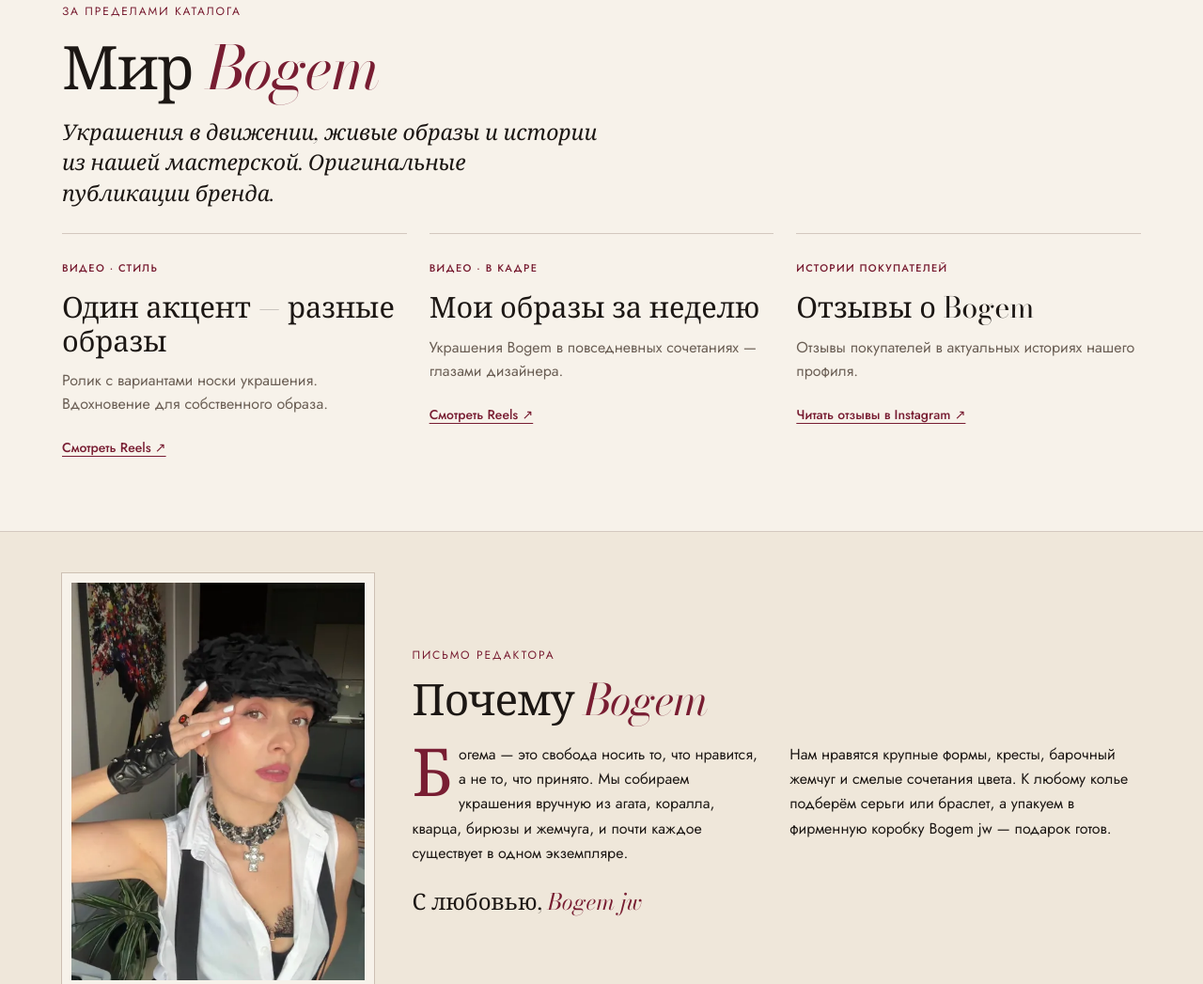
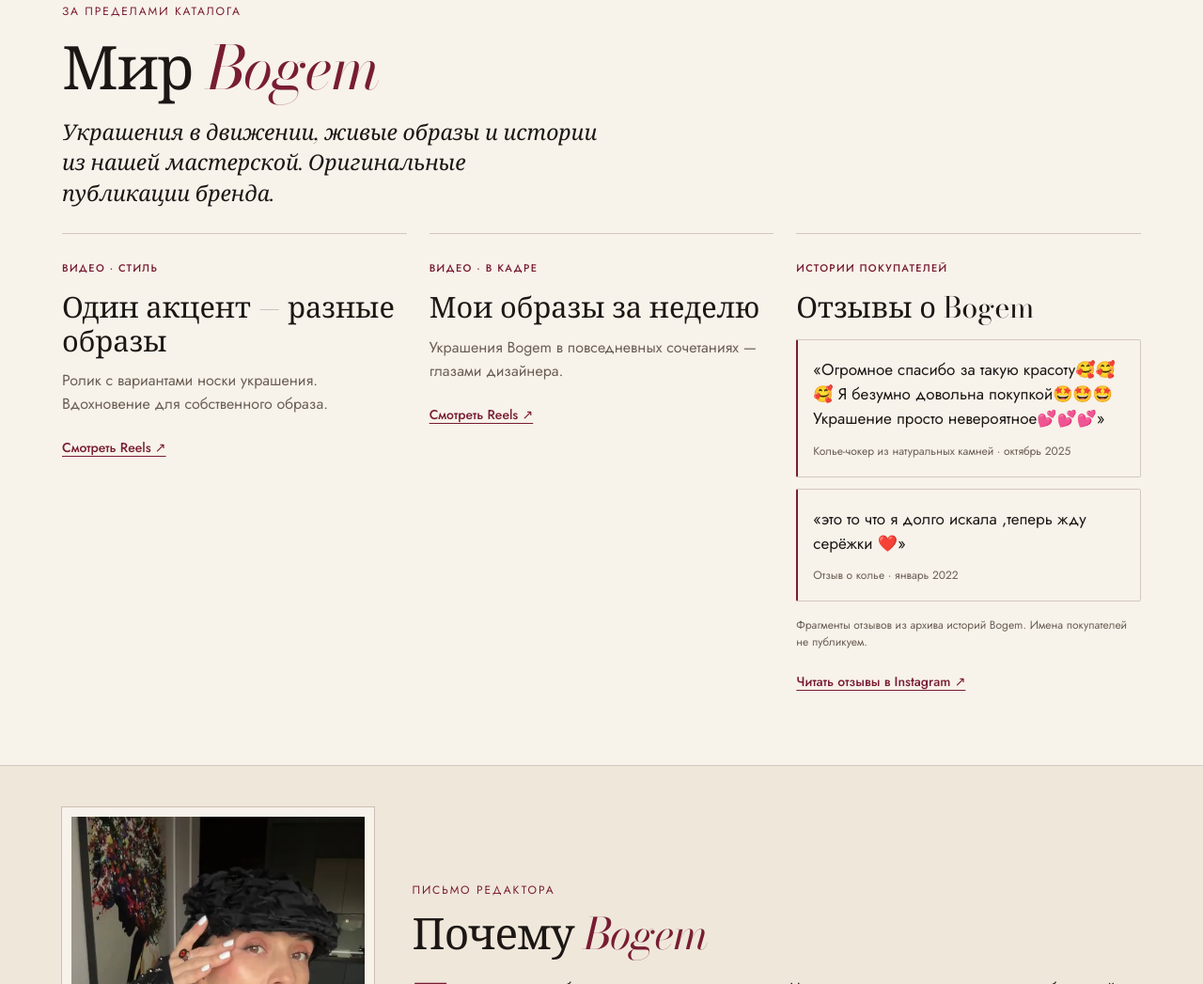
Before and after one commit to bizlutovinov-bit/bogemjw-sandbox, a plain HTML site: page index.html in a window 1280 px wide. Shown: the part 10953-12000 px from the top of the page at 94% size. Drawn offline with nearby package versions, Linux system fonts and the light colour scheme.

Commit message:
Sandbox: two verified anonymized review excerpts from Instagram stories (2025-10 and 2022-01); preserve external review link

```diff
--- a/index.html
+++ b/index.html
@@ -1292,6 +1292,9 @@ img[src*="/black-agate-cross-closeup.webp"]{filter:brightness(1.035)}
  .look-reel{flex:0 0 min(78vw,340px);scroll-snap-align:start}
  .look-reel figcaption span{font-size:20px}
 }
+
+/* Verified customer review excerpts, sandbox 27 November 2026 */
+.sj-review-list{display:grid;gap:12px;margin:16px 0}.sj-review{margin:0;padding:18px 16px;border:1px solid var(--rule);border-left:2px solid var(--wine);border-radius:2px}.sj-review blockquote{margin:0 0 12px;font:400 17px/1.55 var(--f-body);color:var(--ink)}.sj-review figcaption{font:400 12px/1.5 var(--f-body);color:var(--ink-soft)}.sj-card .sj-review-note{font-size:12px;line-height:1.5}
 </style>
 
 <div class="announce"><div class="wrap"><div class="theme" role="group" aria-label="Оформление"><span>Оформление</span><button id="t-light" type="button" data-t="light" aria-pressed="false">Светлая</button><button id="t-dark" type="button" data-t="dark" aria-pressed="false">Тёмная</button><button id="t-sys" type="button" data-t="system" aria-pressed="true">Системная</button></div><span>Ручная работа</span><b>✦</b><span>Доставка по России и СНГ</span><b>✦</b><span>СДЭК · Яндекс Доставка · Ozon</span></div></div>
@@ -1567,7 +1570,7 @@ img[src*="/black-agate-cross-closeup.webp"]{filter:brightness(1.035)}
 <div class="sj-grid">
 <article class="sj-card"><span class="sj-kicker">Видео · Стиль</span><h3>Один акцент — разные образы</h3><p>Ролик с вариантами носки украшения. Вдохновение для собственного образа.</p><a class="sj-link" href="https://www.instagram.com/bogem_twins_jewelry/reel/Df17ZMgtZoz/" target="_blank" rel="noopener noreferrer">Смотреть Reels ↗</a></article>
 <article class="sj-card"><span class="sj-kicker">Видео · В кадре</span><h3>Мои образы за неделю</h3><p>Украшения Bogem в повседневных сочетаниях — глазами дизайнера.</p><a class="sj-link" href="https://www.instagram.com/bogem_twins_jewelry/reel/Dc6ZOgMtR0O/" target="_blank" rel="noopener noreferrer">Смотреть Reels ↗</a></article>
-<article class="sj-card"><span class="sj-kicker">Истории покупателей</span><h3>Отзывы о Bogem</h3><p>Отзывы покупателей в актуальных историях нашего профиля.</p><a class="sj-link" href="https://www.instagram.com/stories/highlights/17930765933134033/" target="_blank" rel="noopener noreferrer">Читать отзывы в Instagram ↗</a></article>
+<article class="sj-card"><span class="sj-kicker">Истории покупателей</span><h3>Отзывы о Bogem</h3><div class="sj-review-list" aria-label="Отзывы покупателей"><figure class="sj-review"><blockquote>«Огромное спасибо за такую красоту🥰🥰🥰 Я безумно довольна покупкой🤩🤩🤩 Украшение просто невероятное💕💕💕»</blockquote><figcaption>Колье-чокер из натуральных камней · октябрь 2025</figcaption></figure><figure class="sj-review"><blockquote>«это то что я долго искала ,теперь жду серёжки ❤️»</blockquote><figcaption>Отзыв о колье · январь 2022</figcaption></figure></div><p class="sj-review-note">Фрагменты отзывов из архива историй Bogem. Имена покупателей не публикуем.</p><a class="sj-link" href="https://www.instagram.com/stories/highlights/17930765933134033/" target="_blank" rel="noopener noreferrer">Читать отзывы в Instagram ↗</a></article>
 </div></div></section>
   <section id="about" class="page tint">
     <div class="wrap">
```
